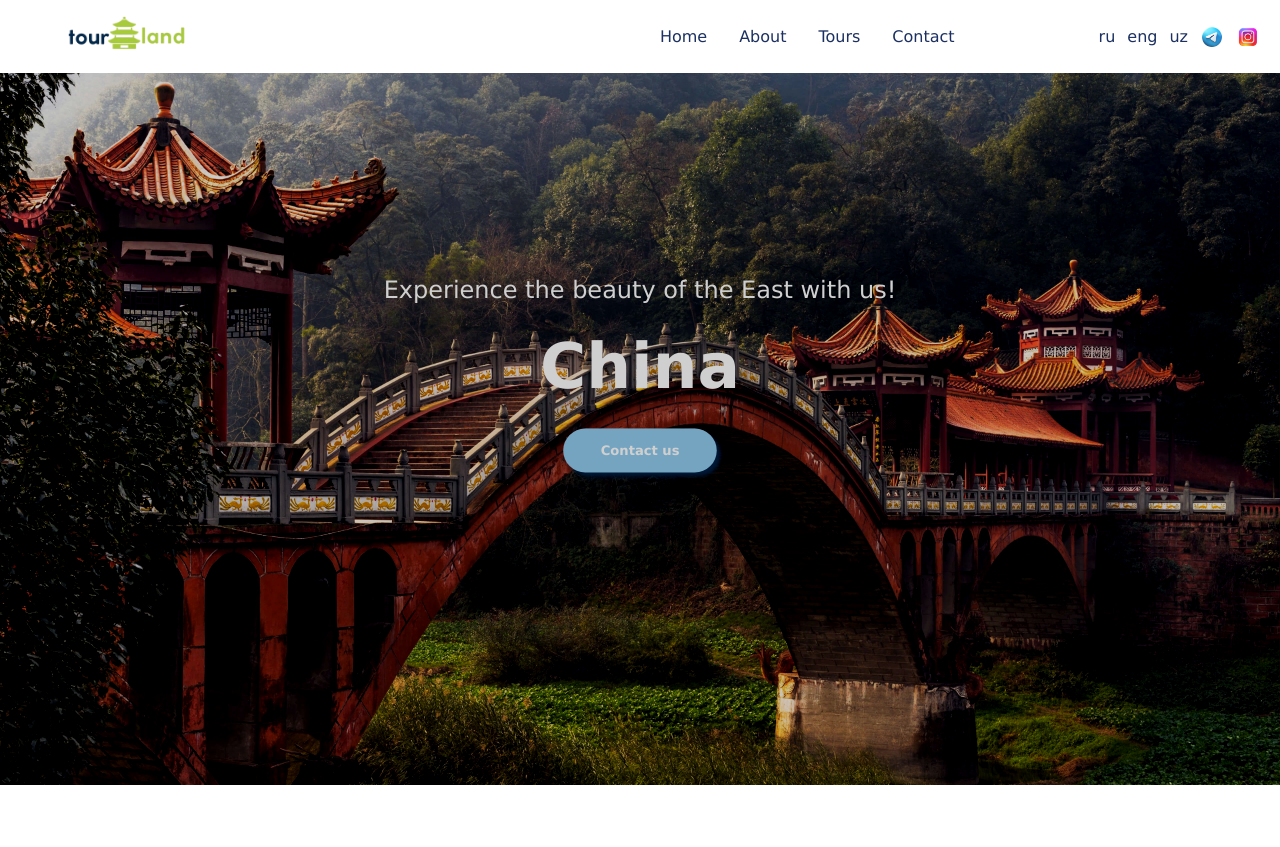
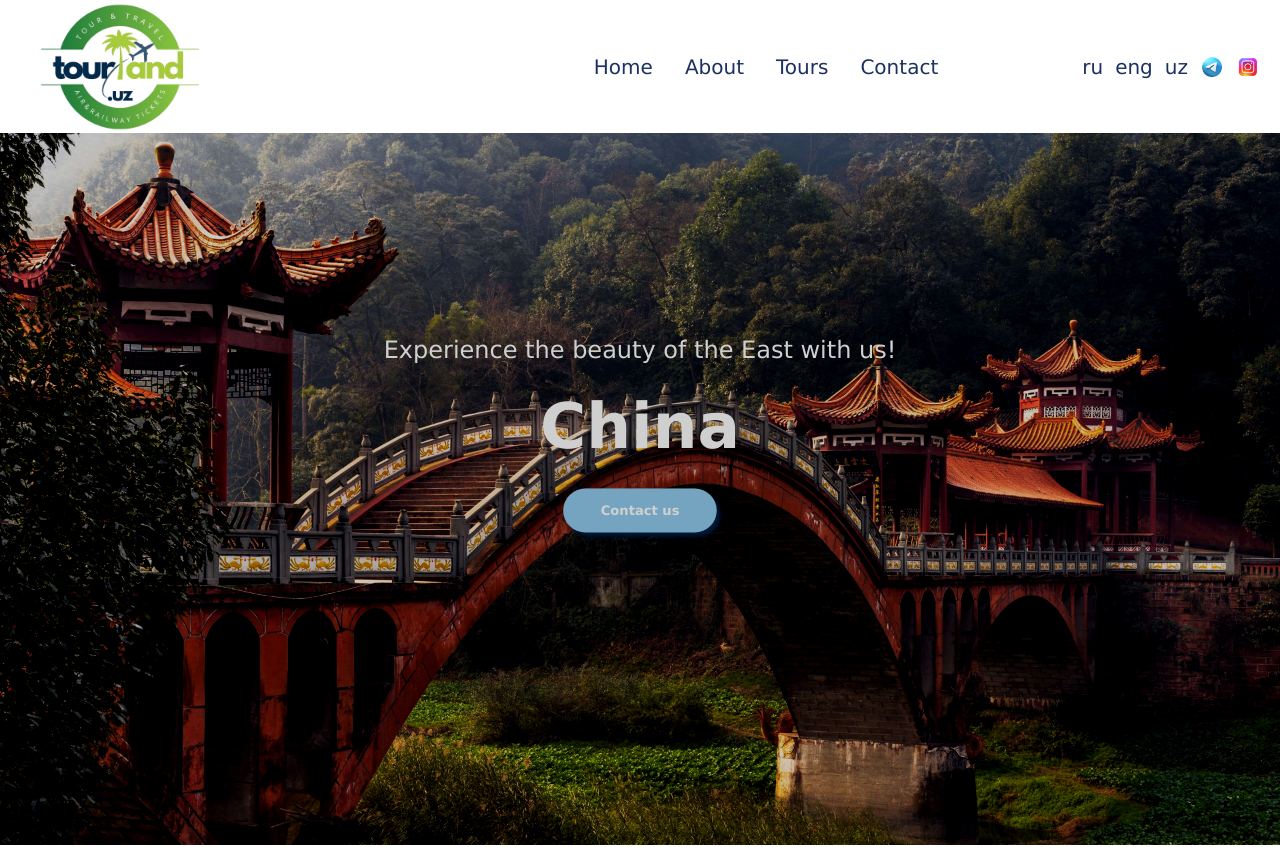
Before and after one commit to 932525862/tour-land1, a React (Vite) app: page / in a window 1280 px wide. Shown: the top 847 px of the page. Built offline with nearby package versions, Linux system fonts and the light colour scheme.

Commit message:
Add logo

```diff
--- a/src/components/Alll.css
+++ b/src/components/Alll.css
@@ -3,12 +3,13 @@
 @tailwind utilities;
 
 .navbar{
-	height: 25px;
+	height: 85px;
 
 }
 
 .logos{
-	width: 210px;
+	width: 200px;
+	height: 200px;
 }
 
 
--- a/src/components/Nav.jsx
+++ b/src/components/Nav.jsx
@@ -1,6 +1,6 @@
 import React, { useState } from "react";
 import Container from "../utils/Utils";
-import logo from "../assets/tourland_logof.png";
+import logo from "../assets/loggg.png";
 import Telegram from "../assets/telegram.png";
 import Insata from "../assets/instagram.png";
 import i18next from "../language/i18next";
@@ -34,7 +34,7 @@ const Nav = () => {
                 <a
                   href="#"
                   style={{ color: "rgb(28, 49, 97)" }}
-                  className="hover:text-black transition-colors duration-300 text-x"
+                  className="hover:text-black transition-colors duration-300 text-xl"
                 >
                   {t("nav.home")}
                 </a>
@@ -43,7 +43,7 @@ const Nav = () => {
                 <a
                   href="#"
                   style={{ color: "rgb(28, 49, 97)" }}
-                  className="hover:text-black transition-colors duration-300 text-x"
+                  className="hover:text-black transition-colors duration-300 text-xl"
                 >
                   {t("nav.about")}
                 </a>
@@ -52,7 +52,7 @@ const Nav = () => {
                 <a
                   href="#"
                   style={{ color: "rgb(28, 49, 97)" }}
-                  className="hover:text-black transition-colors duration-300 text-x"
+                  className="hover:text-black transition-colors duration-300 text-xl"
                 >
                   {t("nav.tours")}
                 </a>
@@ -61,7 +61,7 @@ const Nav = () => {
                 <a
                   href="#"
                   style={{ color: "rgb(28, 49, 97)" }}
-                  className="hover:text-black transition-colors duration-300 text-x"
+                  className="hover:text-black transition-colors duration-300 text-xl"
                 >
                   {t("nav.contact")}
                 </a>
@@ -71,21 +71,21 @@ const Nav = () => {
               <button
                 onClick={() => changeLang("ru")}
                 style={{ color: "rgb(28, 49, 97)" }}
-                className="hover:text-black transition-colors duration-300 "
+                className="hover:text-black text-xl transition-colors duration-300 "
               >
                 ru
               </button>
               <button
                 onClick={() => changeLang("en")}
                 style={{ color: "rgb(28, 49, 97)" }}
-                className="hover:text-black transition-colors duration-300"
+                className="hover:text-black text-xl transition-colors duration-300"
               >
                 eng
               </button>
               <button
                 onClick={() => changeLang("uz")}
                 style={{ color: "rgb(28, 49, 97)" }}
-                className="hover:text-black transition-colors duration-300"
+                className="hover:text-black text-xl transition-colors duration-300"
               >
                 uz
               </button>
@@ -209,7 +209,7 @@ const Nav = () => {
               >
                 <a
                   className="text-black text-xl hover:text-black transition-colors duration-300 flex justify-center"
-                  href="https://t.me/zamonbiznestour"
+                  href="#"
                 >
                  <img src={Telegram} alt="Telegram" className="w-6 h-6" />
                 </a>
@@ -217,7 +217,7 @@ const Nav = () => {
               <li onClick={() => setOpen(false)}>
                 <a
                   className="text-black text-xl hover:text-black transition-colors duration-300"
-                  href="https://www.instagram.com/zamontour/"
+                  href="https://www.instagram.com/tourland_uz?igsh=MTFlMzIzazMxbXdvNw%3D%3D&utm_source=qr"
                 >
                   <img src={Insata} alt="Instagram" className="w-6 h-6" />
                 </a>
--- a/src/components/VisaCard.jsx
+++ b/src/components/VisaCard.jsx
@@ -1,23 +1,29 @@
-import React, { useState } from "react"; // useState import qilingan
+import React, { useState, useEffect } from "react";
 import { useTranslation } from "react-i18next";
 import { IoIosPricetags, IoIosTime, IoMdCheckmark } from "react-icons/io";
 import { PiUsersThreeFill } from "react-icons/pi";
 import ContactModal from "./ContactModal";
 
-const WeeklyCard = ({ country, checks }) => {
+const WeeklyCard = ({ country, checks, swiper }) => {
   const { t } = useTranslation();
   const [isModalOpen, setIsModalOpen] = useState(false);
 
-  // Modalni ochish funksiyasi
+  useEffect(() => {
+    if (isModalOpen && swiper && swiper.autoplay) {
+      swiper.autoplay.stop();
+    } else if (swiper && swiper.autoplay) {
+      swiper.autoplay.start();
+    }
+  }, [isModalOpen, swiper]);
+
   const openModal = () => {
     setIsModalOpen(true);
-    document.body.style.overflow = 'hidden';  // Sahifa harakatlanishini to'xtatish
+    document.body.style.overflow = 'hidden';
   };
 
-  // Modalni yopish funksiyasi
   const closeModal = () => {
     setIsModalOpen(false);
-    document.body.style.overflow = 'auto';  // Sahifa harakatini tiklash
+    document.body.style.overflow = 'auto';
   };
 
   return (
@@ -53,7 +59,7 @@ const WeeklyCard = ({ country, checks }) => {
           {t('button.reservation.1')}
         </button>
         {isModalOpen && (
-          <ContactModal closeModal={closeModal} /> // Modalni yopish funksiyasini uzatamiz
+          <ContactModal closeModal={closeModal} />
         )}
       </div>
     </div>
```
Also changed, not shown: src/assets/loggg.png (added), src/assets/loggoo.png (added).
